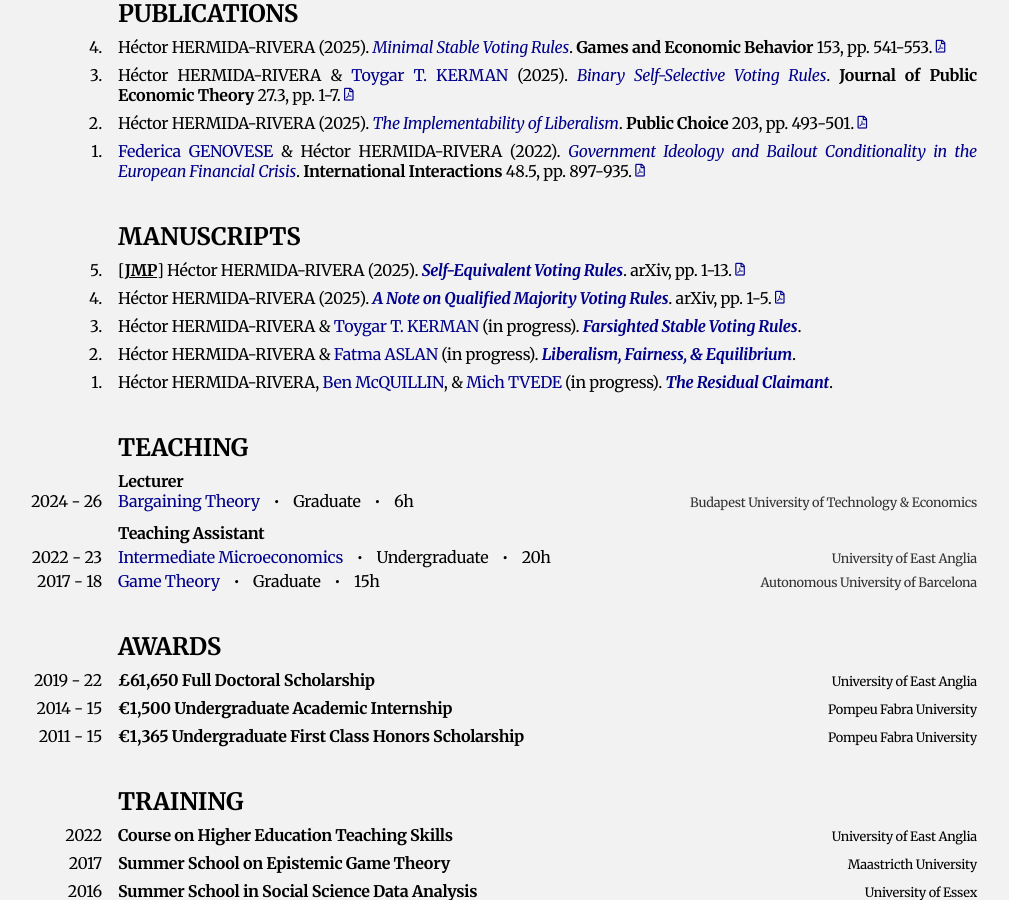
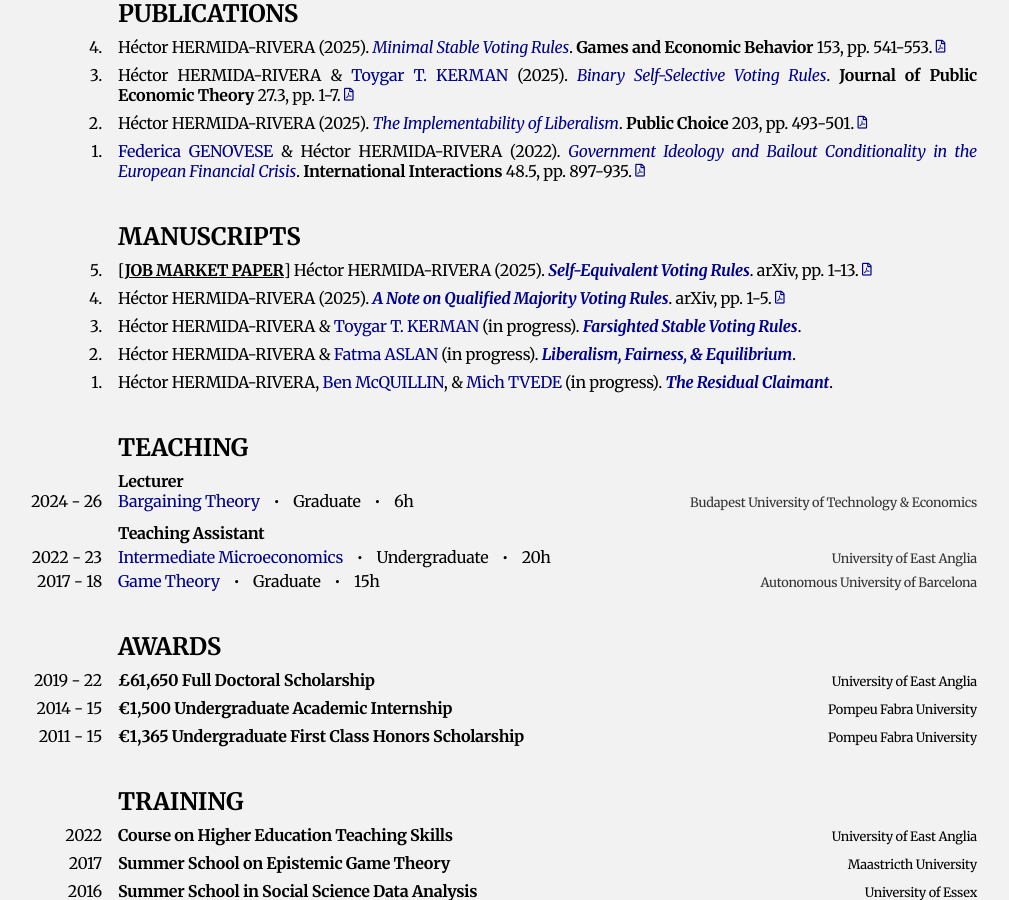
Before and after one commit to HectorHermidaRivera/hectorhermidarivera.github.io, a Jekyll site: the page built from cv.md, in a window 1280 px wide and 900 px high, scrolled down 759 px. Shown: the whole window, without its empty margins (134-1143 px from the left). Built offline with Jekyll 4.4.1, drawn with Linux system fonts in a browser that asks for light colours; a style sheet for code colours, icons or effects is not loaded.

Commit message:
Update cv.md

```diff
--- a/cv.md
+++ b/cv.md
@@ -185,7 +185,7 @@ permalink: /cv/
 
   <div class="label">5.</div>
   <div class="value">
-    [<b><u>JMP</u></b>] Héctor HERMIDA-RIVERA (2025).
+    [<b><u>JOB MARKET PAPER</u></b>] Héctor HERMIDA-RIVERA (2025).
     <span class="collapsible-link"><i><b>Self-Equivalent Voting Rules</b></i></span>.
     arXiv, pp. 1-13.
     <a href="https://drive.google.com/file/d/13vZ7mZ95rlw0s_VvOVO176N9I3Qy2Mhe/view" target="_blank">
```
